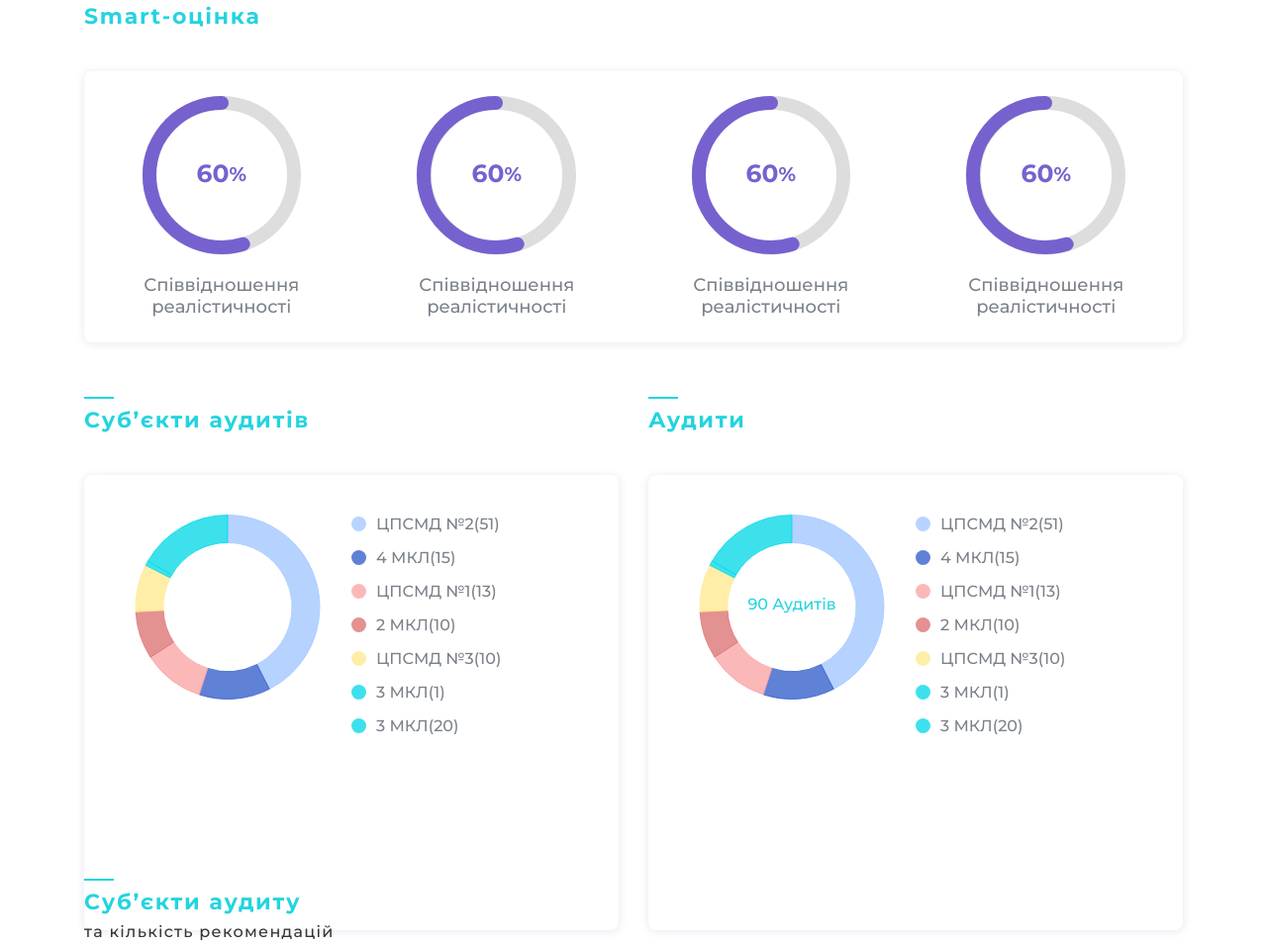
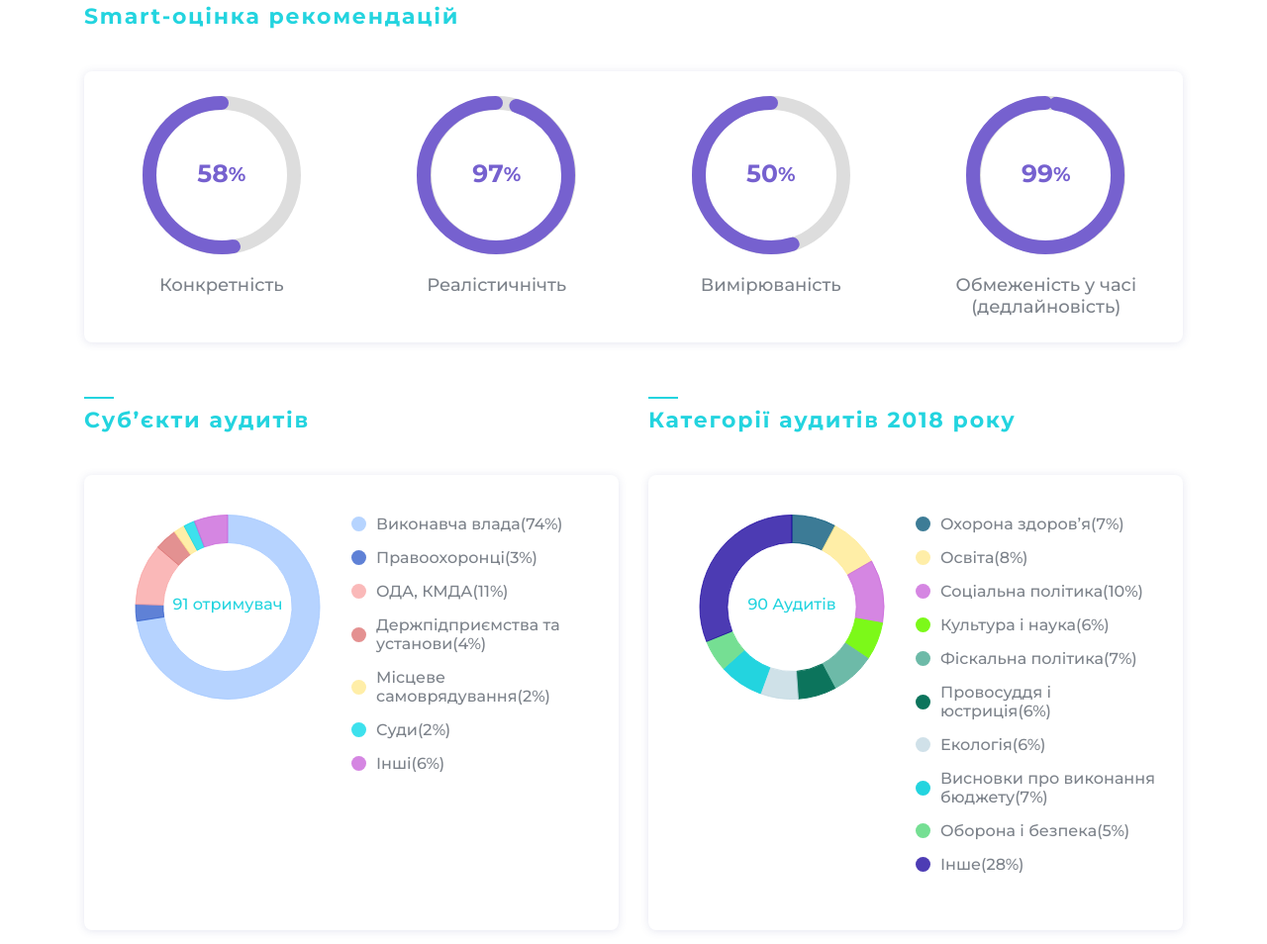
Before and after one commit to RZD7704/Palata, a website: page app/index.html in a window 1280 px wide. Shown: the part 1295-2249 px from the top of the page at 99% size. Drawn offline with Linux system fonts and the light colour scheme.

Commit message:
Add last changes

```diff
--- a/app/index.html
+++ b/app/index.html
@@ -241,13 +241,13 @@
 					<section class="section section-general-smart">
 						<div class="container">
 							<div class="basic-head">
-								<h2 class="basic-title">Smart-оцінка</h2>
+								<h2 class="basic-title">Smart-оцінка рекомендацій</h2>
 							</div>
 							<div class="smart-body basic-block">
 								<div class="smart-body__wrapper">
 									<div class="smart-body__wgt" data-aos="zoom-in">
 										<div class="smart-body__chart circle-chart-wrap">
-											<div class="circle-chart" data-percent="60">
+											<div class="circle-chart" data-percent="58">
 												<div class="chart-box">
 													<div class="chart-circle-base"></div>
 													<svg>
@@ -257,15 +257,15 @@
 													<div class="per-num"><span>0</span>%</div>
 												</div>
 												<div class="circle-chart__popup">
-													<p class="circle-chart__popup-txt">60%</p>
-												</div>
-											</div>
-										</div>
-										<p class="smart-body__txt">Співвідношення реалістичності</p>
+													<p class="circle-chart__popup-txt">58% - конкретні<br>42% - неконкренті</p>
+												</div>
+											</div>
+										</div>
+										<p class="smart-body__txt">Конкретність</p>
 									</div>
 									<div class="smart-body__wgt" data-aos="zoom-in">
 										<div class="smart-body__chart circle-chart-wrap">
-											<div class="circle-chart" data-percent="60">
+											<div class="circle-chart" data-percent="97">
 												<div class="chart-box">
 													<div class="chart-circle-base"></div>
 													<svg>
@@ -275,15 +275,15 @@
 													<div class="per-num"><span>0</span>%</div>
 												</div>
 												<div class="circle-chart__popup">
-													<p class="circle-chart__popup-txt">60%</p>
-												</div>
-											</div>
-										</div>
-										<p class="smart-body__txt">Співвідношення реалістичності</p>
+													<p class="circle-chart__popup-txt">97% - реалістичні<br>3% - нереалістичні</p>
+												</div>
+											</div>
+										</div>
+										<p class="smart-body__txt">Реалістичнічть</p>
 									</div>
 									<div class="smart-body__wgt" data-aos="zoom-in">
 										<div class="smart-body__chart circle-chart-wrap">
-											<div class="circle-chart" data-percent="60">
+											<div class="circle-chart" data-percent="50">
 												<div class="chart-box">
 													<div class="chart-circle-base"></div>
 													<svg>
@@ -293,15 +293,15 @@
 													<div class="per-num"><span>0</span>%</div>
 												</div>
 												<div class="circle-chart__popup">
-													<p class="circle-chart__popup-txt">60%</p>
-												</div>
-											</div>
-										</div>
-										<p class="smart-body__txt">Співвідношення реалістичності</p>
+													<p class="circle-chart__popup-txt">50% - вимірювані<br>50% - невимірювані</p>
+												</div>
+											</div>
+										</div>
+										<p class="smart-body__txt">Вимірюваність</p>
 									</div>
 									<div class="smart-body__wgt" data-aos="zoom-in">
 										<div class="smart-body__chart circle-chart-wrap">
-											<div class="circle-chart" data-percent="60">
+											<div class="circle-chart" data-percent="99">
 												<div class="chart-box">
 													<div class="chart-circle-base"></div>
 													<svg>
@@ -311,11 +311,11 @@
 													<div class="per-num"><span>0</span>%</div>
 												</div>
 												<div class="circle-chart__popup">
-													<p class="circle-chart__popup-txt">60%</p>
-												</div>
-											</div>
-										</div>
-										<p class="smart-body__txt">Співвідношення реалістичності</p>
+													<p class="circle-chart__popup-txt">99% - недедлайнові<br>50% - дедлайнові</p>
+												</div>
+											</div>
+										</div>
+										<p class="smart-body__txt">Обмеженість у часі (дедлайновість)</p>
 									</div>
 								</div>
 							</div>
@@ -345,24 +345,25 @@
 										<h2 class="basic-title">Суб’єкти аудитів</h2>
 									</div>
 									<div class="audits-charts__content basic-block" data-aos="zoom-in-right">
-										<div class="audits-charts__content-item audit-chart chart-max-height">
-											<canvas id="auditChart1" width="200" height="150"></canvas>
-										</div>
-										<div id="auditPoint1" class="audits-charts__content-item basic-points">
+										<div class="audits-charts__content-item audit-chart position-relative chart-max-height">
+											<canvas id="auditChartRecommendationRecipients" width="200" height="150"></canvas>
+											<p class="chart-txt">91 отримувач</p>
+										</div>
+										<div id="auditPointsRecommendationRecipients" class="audits-charts__content-item basic-points">
 										</div>
 									</div>
 								</div>
 								<div class="audits-charts__wgt">
 									<div class="basic-head">
-										<h2 class="basic-title">Аудити</h2>
+										<h2 class="basic-title">Категорії аудитів 2018 року</h2>
 									</div>
 									<div class="audits-charts__content basic-block" data-aos="zoom-in-left">
 										<div class="audits-charts__content-item audit-chart position-relative chart-max-height">
-											<canvas class="chart-donut" id="auditChart2" width="200" height="150"></canvas>
+											<canvas class="chart-donut" id="auditChartCategories" width="200" height="150"></canvas>
 											<p class="chart-txt">90
 												Аудитів</p>
 										</div>
-										<div id="auditPoint2" class="audits-charts__content-item basic-points">
+										<div id="auditPointsCategories" class="audits-charts__content-item basic-points">
 										</div>
 									</div>
 								</div>
--- a/app/js/main.js
+++ b/app/js/main.js
@@ -170,11 +170,7 @@
     names: ['ЦПСМД №2', '4 МКЛ', 'ЦПСМД №1', '2 МКЛ', 'ЦПСМД №3', '3 МКЛ'],
     colors: ['rgba(164, 201, 255, 0.8)', 'rgba(55, 98, 204, 0.8)', 'rgba(249, 167, 167, 0.8)', 'rgba(221, 118, 118, 0.8)', 'rgba(255, 234, 146, 0.8)', 'rgba(12, 218, 232, 0.8)']
 };
-var auditPoint1 = {
-    values:[51, 15, 13, 10, 10, 1, 20],
-    names: ['ЦПСМД №2', '4 МКЛ', 'ЦПСМД №1', '2 МКЛ', 'ЦПСМД №3', '3 МКЛ', '3 МКЛ'],
-    colors: ['rgba(164, 201, 255, 0.8)', 'rgba(55, 98, 204, 0.8)', 'rgba(249, 167, 167, 0.8)', 'rgba(221, 118, 118, 0.8)', 'rgba(255, 234, 146, 0.8)', 'rgba(12, 218, 232, 0.8)', 'rgba(12, 218, 232, 0.8)']
-};
+
 
 var auditPointsImplementation = {
     values:[27, 13, 19, 14, 27],
@@ -182,19 +178,41 @@
     colors: ['rgba(164, 201, 255, 0.8)', 'rgba(55, 98, 204, 0.8)', 'rgba(249, 167, 167, 0.8)', 'rgba(221, 118, 118, 0.8)', 'rgba(255, 234, 146, 0.8)']
 };
 
-function addDoughnutPoints (parent, values, names, colors) {
+var auditPointsRecommendationRecipients = {
+    values:[74, 3, 11, 4, 2, 2, 6],
+    names: ['Виконавча влада', 'Правоохоронці', 'ОДА, КМДА', 'Держпідприємства та установи', 'Місцеве самоврядування', 'Суди', 'Інші'],
+    colors: ['rgba(164, 201, 255, 0.8)', 'rgba(55, 98, 204, 0.8)', 'rgba(249, 167, 167, 0.8)', 'rgba(221, 118, 118, 0.8)', 'rgba(255, 234, 146, 0.8)', 'rgba(12, 218, 232, 0.8)', 'rgba(203, 104, 219, 0.8)']
+};
+
+var auditPointsCategories = {
+    values:[7, 8, 10, 6, 7, 6, 6, 7, 5, 28],
+    names: ['Охорона здоров’я', 'Освіта', 'Соціальна політика', 'Культура і наука', 'Фіскальна політика', 'Провосуддя і юстриція', 'Екологія', 'Висновки про виконання бюджету', 'Оборона і безпека', 'Інше'],
+    colors: ['rgba(12, 91, 124, 0.8)', 'rgba(255, 234, 146, 0.8)', 'rgba(203, 104, 219, 0.8)', 'rgba(124, 249, 25, 1.0)', 'rgba(109, 186, 168, 1.0)', 'rgba(12, 116, 92, 1.0)', 'rgba(196, 218, 227, 0.8)', 'rgba(35, 212, 223, 1.0)', 'rgba(117, 223, 147, 1.0)', 'rgba(32, 11, 161, 0.8)']
+};
+
+function addDoughnutPoints (parent, values, names, colors, percent) {
     for (let i = 0; i < values.length; i++) {
+        let name;
+        if(percent){
+            name = values[i] + '%';
+        } else {
+            name = values[i];
+        }
         $(`<div class="basic-points__item">
             <div class="basic-points__point" style="background-color:${colors[i]}"></div>
-            <div class="basic-points__txt">${names[i]}(${values[i]})</div>
+            <div class="basic-points__txt">${names[i]}(${name})</div>
         </div>`).appendTo(parent);
     }
 }
-addDoughnutPoints('#auditPointsImplementation', auditPointsImplementation.values, auditPointsImplementation.names, auditPointsImplementation.colors);
+addDoughnutPoints('#auditPointsImplementation', auditPointsImplementation.values, auditPointsImplementation.names, auditPointsImplementation.colors, true);
+
+addDoughnutPoints('#auditPointsRecommendationRecipients', auditPointsRecommendationRecipients.values, auditPointsRecommendationRecipients.names, auditPointsRecommendationRecipients.colors, true);
+
+addDoughnutPoints('#auditPointsCategories', auditPointsCategories.values, auditPointsCategories.names, auditPointsCategories.colors, true);
 
 addDoughnutPoints('#pointsID', auditSubjects.values, auditSubjects.names, auditSubjects.colors);
-addDoughnutPoints('#auditPoint1', auditPoint1.values, auditPoint1.names, auditPoint1.colors);
-addDoughnutPoints('#auditPoint2', auditPoint1.values, auditPoint1.names, auditPoint1.colors);
+
+
 
 
 
@@ -245,9 +263,9 @@
 }
 addDoughnutChart('#auditImplementation', auditPointsImplementation.values, auditPointsImplementation.names, auditPointsImplementation.colors);
 
-addDoughnutChart('#auditChart1', auditPoint1.values, auditPoint1.names, auditPoint1.colors);
+addDoughnutChart('#auditChartRecommendationRecipients', auditPointsRecommendationRecipients.values, auditPointsRecommendationRecipients.names, auditPointsRecommendationRecipients.colors);
 
-addDoughnutChart('#auditChart2', auditPoint1.values, auditPoint1.names, auditPoint1.colors);
+addDoughnutChart('#auditChartCategories', auditPointsCategories.values, auditPointsCategories.names, auditPointsCategories.colors);
 
 // addDoughnutChart('#auditChartKmu1', [51, 49], ['ЦПСМД №2', '4 МКЛ'], ['rgba(12, 91, 124, 1)', 'rgba(35, 212, 223, 1.0)']);
 
```
